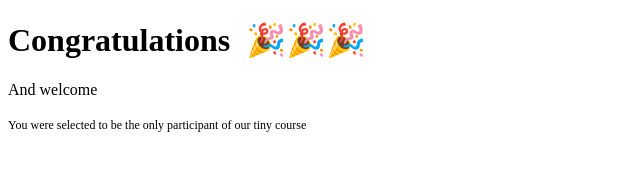
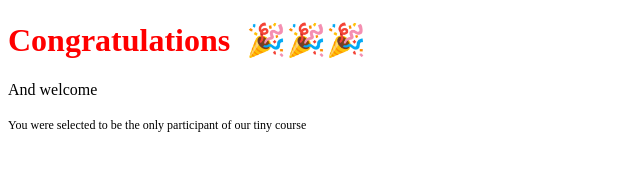
Before and after one commit to Cifixie/git-introduction, a Gatsby site: page / in a window 1280 px wide. Shown: the whole page, without its empty margins (0-640 px from the left). Built offline with nearby package versions, Linux system fonts and the light colour scheme; Gatsby itself is replaced by a stand-in of ours.

Commit message:
Make indexPage heading red

```diff
--- a/src/pages/index.js
+++ b/src/pages/index.js
@@ -5,6 +5,7 @@ const Tiny = styled.small({
   fontSize: "0.75rem",
 });
 const Heading = styled.h1({
+  color: "red",
   span: {
     marginLeft: "1ch",
   },
```
